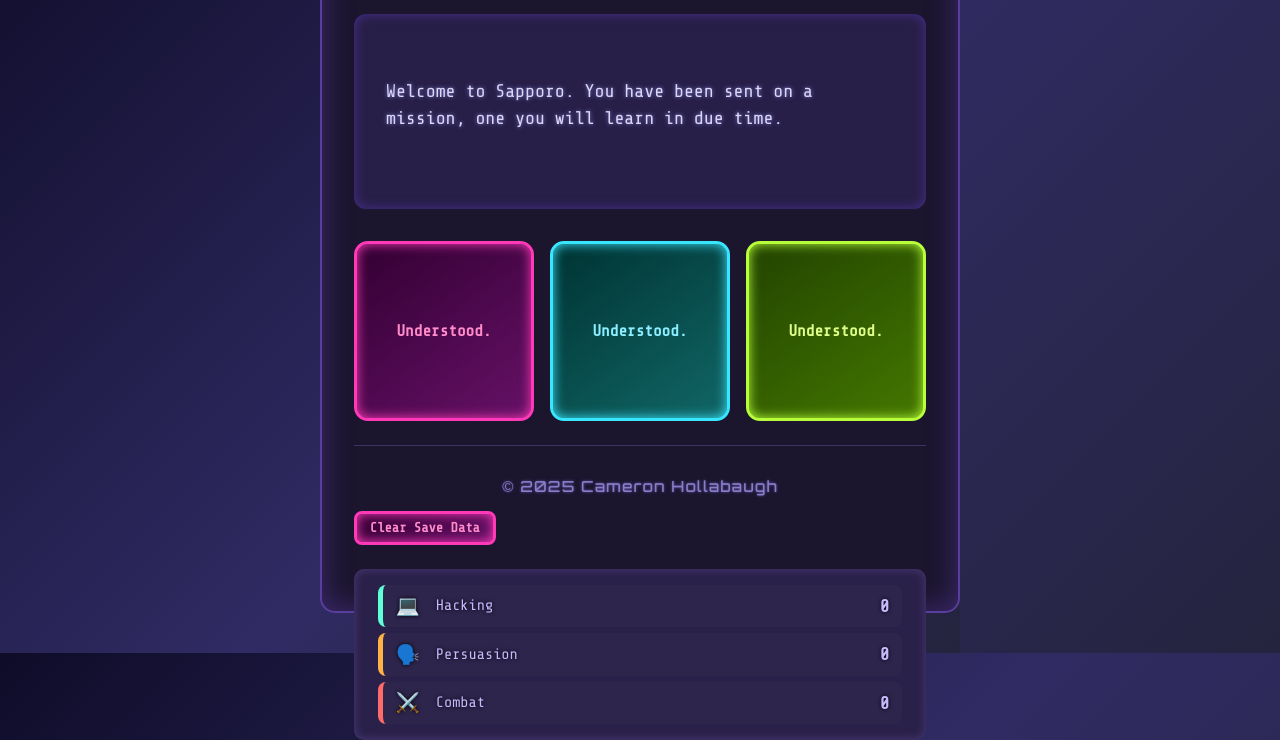
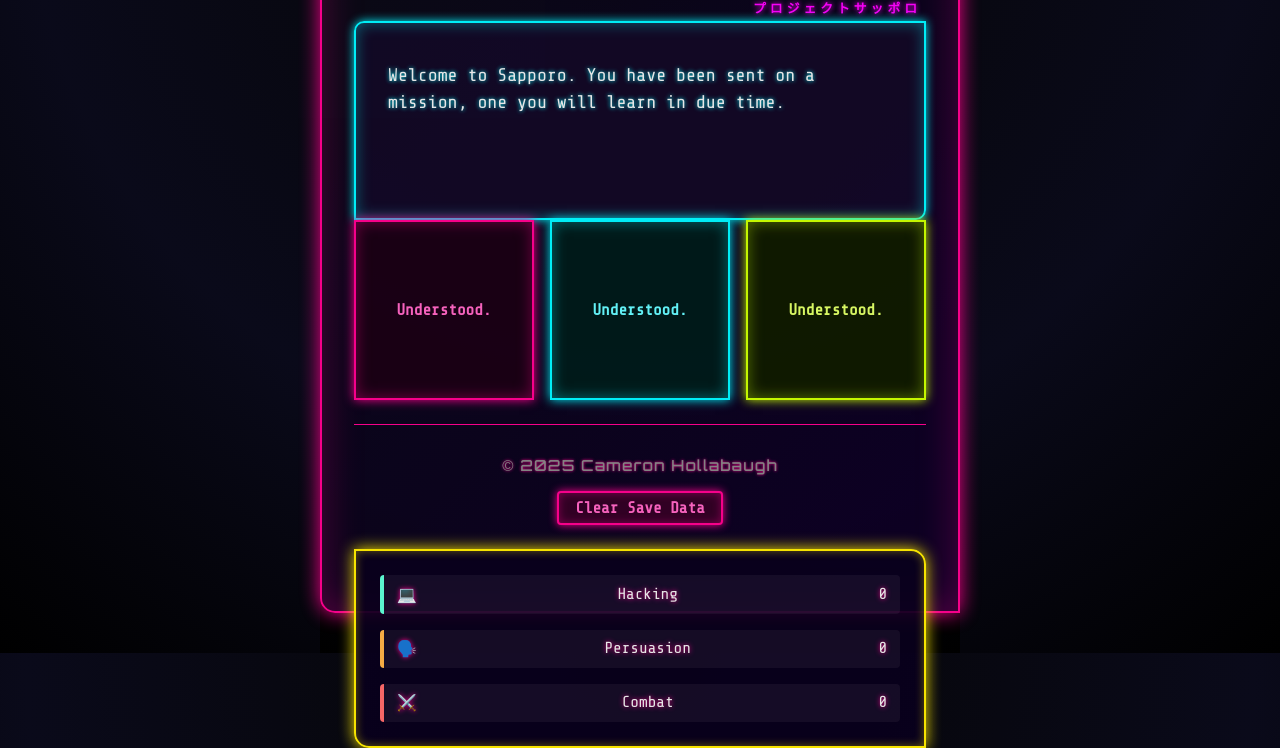
Before and after one commit to HollabaughC/Project-Sapporo, a plain HTML site: page index.html in a window 1280 px wide. Shown: the part 147-895 px from the top of the page. Drawn offline with nearby package versions, Linux system fonts and the light colour scheme.

Commit message:
Updated css

```diff
--- a/index.html
+++ b/index.html
@@ -32,7 +32,7 @@
 
     <footer>
       <p>© 2025 Cameron Hollabaugh</p>
-      <button id="clear-save" class="choice-btn neon-pink small-btn">Clear Save Data</button>
+      <button id="clear-save">Clear Save Data</button>
     </footer>
 
     <aside id="stats-box" class="stats-panel">
--- a/style.css
+++ b/style.css
@@ -1,52 +1,70 @@
-@import url('https://fonts.googleapis.com/css2?family=Orbitron:wght@500&family=Share+Tech+Mono&display=swap');
+@import url('https://fonts.googleapis.com/css2?family=Orbitron:wght@500;700&family=Share+Tech+Mono&display=swap');
 
 html, body {
   height: 100%;
   margin: 0;
-  background: linear-gradient(135deg, #0f0c29, #302b63, #24243e);
+  background: radial-gradient(circle at top, #050505 0%, #0a0a1a 60%, #000000 100%);
   font-family: 'Share Tech Mono', monospace;
-  color: #dcd6f7;
+  color: #f0f0f0;
   display: flex;
   justify-content: center;
   align-items: center;
   user-select: none;
 }
 
+@keyframes flicker {
+  0%, 100% { opacity: 1; }
+  50% { opacity: 0.96; }
+  52% { opacity: 1; }
+  55% { opacity: 0.94; }
+  57% { opacity: 1; }
+}
+
 .page-wrapper {
   width: 50vw;
-  max-width: 800px;
+  max-width: 900px;
   height: 90vh;
-  margin: auto;
+  background: linear-gradient(135deg, rgba(10,10,20,0.95), rgba(15,0,40,0.95));
+  border: 2px solid #ff0090;
+  border-radius: 0px 15px 0px 15px;
+  box-shadow:
+    0 0 20px #ff0090,
+    inset 0 0 40px rgba(255,0,144,0.3);
+  padding: 2rem;
+  box-sizing: border-box;
+  gap: 1.5rem;
   display: flex;
   flex-direction: column;
   justify-content: space-between;
-  background: #1b152e;
-  border: 2px solid #5a3e9f;
-  border-radius: 15px;
-  box-shadow: inset 0 0 30px #3f2a71;
-  padding: 2rem;
-  box-sizing: border-box;
-  gap: 1.5rem;
+  animation: flicker 4s infinite;
 }
 
 header {
   text-align: center;
-  user-select: none;
 }
-
 header h1 {
   font-family: 'Orbitron', sans-serif;
   font-weight: 700;
-  font-size: 2.8rem;
-  color: #ff59c6;
+  font-size: 3rem;
+  color: #ffec00;
   letter-spacing: 4px;
   text-transform: uppercase;
   text-shadow:
-    0 0 8px #ff59c6,
-    0 0 18px #e6349e;
+    0 0 8px #ffec00,
+    0 0 20px #ff00ff;
   margin: 0;
-  padding-bottom: 0.3rem;
-  border-bottom: 2px solid #e6349e;
+  padding-bottom: 0.4rem;
+  border-bottom: 3px solid #ff00ff;
+  position: relative;
+}
+header h1::after {
+  content: 'プロジェクトサッポロ';
+  position: absolute;
+  font-size: 0.8rem;
+  color: #ff00ff;
+  right: 5px;
+  bottom: -1.4rem;
+  text-shadow: 0 0 5px #ff00ff;
 }
 
 main {
@@ -55,43 +73,33 @@ main {
   flex-direction: column;
   gap: 2rem;
   position: relative;
-  z-index: 1;
 }
 
 #dialogue-box {
   min-height: 150px;
-  background: #271f48;
-  border-radius: 12px;
+  background: rgba(20, 10, 40, 0.85);
+  border: 2px solid #00f6ff;
+  border-radius: 10px 0 10px 0;
   padding: 1.4rem 2rem;
   box-shadow:
-    inset 0 0 12px #482e8d;
+    0 0 10px #00f6ff,
+    inset 0 0 15px rgba(0,246,255,0.4);
   display: flex;
   flex-direction: column;
   gap: 1rem;
-  color: #d8d2ff;
   font-size: 1.15rem;
   line-height: 1.5;
-  text-shadow: 0 0 4px #6f65ab;
+  text-shadow: 0 0 4px #00f6ff;
 }
 
 #character-name {
   font-weight: 700;
-  color: #ffd84c;
+  color: #ff0090;
   font-family: 'Orbitron', sans-serif;
   font-size: 1.35rem;
   text-transform: uppercase;
   letter-spacing: 2px;
-  user-select: none;
-  text-shadow:
-    0 0 5px #d8c24a;
-  min-height: 1.6rem;
-}
-
-#dialogue-text {
-  font-family: 'Share Tech Mono', monospace;
-  color: #dcd6f7;
-  text-shadow:
-    0 0 4px #7d7acc;
+  text-shadow: 0 0 5px #ff0090;
 }
 
 .button-container {
@@ -99,227 +107,124 @@ main {
   gap: 1rem;
   justify-content: space-between;
 }
-
 .choice-btn {
   flex: 1;
   aspect-ratio: 1 / 1;
-  border-radius: 14px;
+  border-radius: 0;
   font-weight: 700;
   font-size: 1rem;
-  text-align: center;
-  padding: 0.8rem 1.1rem;
   cursor: pointer;
   display: flex;
   justify-content: center;
   align-items: center;
   user-select: none;
-  white-space: normal;
-  word-break: break-word;
+  font-family: 'Share Tech Mono', monospace;
+  border: 2px solid;
   position: relative;
-  transition:
-    background-color 0.25s ease,
-    box-shadow 0.25s ease,
-    color 0.25s ease;
-  font-family: 'Share Tech Mono', monospace;
-  border: 3px solid transparent;
-  box-shadow: inset 0 0 6px transparent;
+  overflow: hidden;
+  transition: transform 0.2s ease, box-shadow 0.25s ease;
+}
+.choice-btn:hover:not(:disabled) {
+  transform: scale(1.05);
 }
 
 .choice-btn.neon-pink {
-  background: linear-gradient(145deg, #330033, #661166);
-  border-color: #ff39b8;
-  color: #ff8bcb;
-  box-shadow:
-    inset 0 0 12px #ff39b8;
+  background: #1a0015;
+  border-color: #ff0090;
+  color: #ff66c4;
+  box-shadow: 0 0 10px #ff0090, inset 0 0 15px rgba(255,0,144,0.4);
 }
-
-.choice-btn.neon-pink:hover:not(:disabled) {
-  background: linear-gradient(145deg, #661166, #ff39b8);
-  color: #fff0f8;
-  box-shadow:
-    0 0 15px #ff39b8,
-    inset 0 0 18px #ff67c8;
+.choice-btn.neon-pink:hover {
+  background: #330026;
+  box-shadow: 0 0 20px #ff0090, inset 0 0 20px #ff0090;
+  color: #fff;
 }
 
 .choice-btn.neon-cyan {
-  background: linear-gradient(145deg, #003333, #116666);
-  border-color: #39e6ff;
-  color: #8befff;
-  box-shadow:
-    inset 0 0 12px #39e6ff;
+  background: #001a1a;
+  border-color: #00f6ff;
+  color: #66faff;
+  box-shadow: 0 0 10px #00f6ff, inset 0 0 15px rgba(0,246,255,0.4);
 }
-
-.choice-btn.neon-cyan:hover:not(:disabled) {
-  background: linear-gradient(145deg, #116666, #39e6ff);
-  color: #e0ffff;
-  box-shadow:
-    0 0 15px #39e6ff,
-    inset 0 0 18px #67f0ff;
+.choice-btn.neon-cyan:hover {
+  background: #003333;
+  box-shadow: 0 0 20px #00f6ff, inset 0 0 20px #00f6ff;
+  color: #fff;
 }
 
 .choice-btn.neon-lime {
-  background: linear-gradient(145deg, #224400, #447700);
-  border-color: #b6ff39;
-  color: #dfff8b;
-  box-shadow:
-    inset 0 0 12px #b6ff39;
+  background: #101a00;
+  border-color: #ccff00;
+  color: #dfff66;
+  box-shadow: 0 0 10px #ccff00, inset 0 0 15px rgba(204,255,0,0.4);
 }
-
-.choice-btn.neon-lime:hover:not(:disabled) {
-  background: linear-gradient(145deg, #447700, #b6ff39);
-  color: #f7ffdd;
-  box-shadow:
-    0 0 15px #b6ff39,
-    inset 0 0 18px #d6ff67;
+.choice-btn.neon-lime:hover {
+  background: #224400;
+  box-shadow: 0 0 20px #ccff00, inset 0 0 20px #ccff00;
+  color: #fff;
 }
 
 .choice-btn:disabled {
   background: #1e1734;
-  color: #5f5a7a;
-  border-color: #372f5a;
-  cursor: not-allowed;
+  color: #555;
+  border-color: #333;
   box-shadow: none;
-}
-
-.choice-btn .affinity-requirement {
-  position: absolute;
-  bottom: 5px;
-  right: 8px;
-  font-size: 0.75rem;
-  color: #f58aff;
-  user-select: none;
-  font-weight: 700;
-  text-shadow: 0 0 5px #b361a9;
-  font-family: 'Orbitron', sans-serif;
 }
 
 footer {
   text-align: center;
-  user-select: none;
   font-family: 'Orbitron', sans-serif;
   font-weight: 400;
   font-size: 0.95rem;
-  color: #8a7cc8;
-  border-top: 1px solid #3e3266;
+  color: #888;
+  border-top: 1px solid #ff0090;
   padding: 1rem 0 0;
   letter-spacing: 1.2px;
-  text-shadow: 0 0 3px #5f57a7;
-}
-
-@media (max-width: 600px) {
-  .button-container {
-  display: flex;
-  gap: 1rem;
-  justify-content: center;
-}
-
-.choice-btn {
-  flex: 1;
-  aspect-ratio: 1 / 1;
-  min-width: 0;
-  visibility: visible;
-}
-}
-
-#stats-box {
-  background: #2a214a;
-  border-radius: 10px;
-  padding: 1rem 1.5rem;
-  box-shadow: inset 0 0 10px #4a3b78;
-  font-family: 'Share Tech Mono', monospace;
-  color: #c6baff;
-  font-size: 1rem;
-  text-shadow: 0 0 4px #786ec1;
-  display: flex;
-  flex-direction: column;
-  gap: 0.4rem;
-}
-
-main.game-layout {
-  display: flex;
-  gap: 2rem;
-  height: 100%;
-  width: 100%;
-}
-
-.story-section {
-  flex: 2;
-  display: flex;
-  flex-direction: column;
-  gap: 2rem;
+  text-shadow: 0 0 3px #ff0090;
 }
 
 .stats-panel {
   flex: 1;
-  background: #221c3b;
-  border-radius: 15px;
+  background: rgba(10, 0, 30, 0.9);
+  border: 2px solid #ffec00;
+  border-radius: 0 15px 0 15px;
   padding: 1.5rem;
-  box-shadow: inset 0 0 15px #392d64;
+  box-shadow: 0 0 15px #ffec00, inset 0 0 10px rgba(255,236,0,0.4);
   display: flex;
   flex-direction: column;
   gap: 1rem;
-  font-family: 'Share Tech Mono', monospace;
-  color: #eee;
-  min-width: 180px;
+}
+.stat-line {
+  display: flex;
+  justify-content: space-between;
+  padding: 0.6rem 0.8rem;
+  background: rgba(255,255,255,0.05);
+  border-left: 4px solid #ff0090;
+  border-radius: 4px;
+  text-shadow: 0 0 5px #ff0090;
 }
 
-.stat-line {
-  display: flex;
-  align-items: center;
-  justify-content: space-between;
-  gap: 0.5rem;
-  padding: 0.6rem 0.8rem;
-  border-left: 5px solid;
-  background: #2e254d;
-  border-radius: 8px;
-  font-size: 0.95rem;
-  text-shadow: 0 0 4px #000;
+#clear-save {
+  background: #330026;
+  color: #ff66c4;
+  border: 2px solid #ff0090;
+  font-family: 'Share Tech Mono', monospace;
+  font-weight: 700;
+  font-size: 1rem;
+  padding: 0.4rem 1rem;
+  border-radius: 4px;
+  cursor: pointer;
+  box-shadow:
+    0 0 8px #ff0090,
+    inset 0 0 10px rgba(255,0,144,0.4);
+  transition: background-color 0.3s ease, box-shadow 0.3s ease, color 0.3s ease;
+  user-select: none;
 }
 
-.stat-icon {
-  font-size: 1.2rem;
-  margin-right: 0.5rem;
+#clear-save:hover {
+  background: #ff0090;
+  color: #fff;
+  box-shadow:
+    0 0 16px #ff0090,
+    inset 0 0 15px #ff0090;
 }
-
-.stat-name {
-  flex: 1;
-}
-
-.stat-value {
-  font-weight: bold;
-  font-size: 1.1rem;
-}
-
-@media (max-width: 768px) {
-  main.game-layout {
-    flex-direction: column;
-  }
-
-  .stats-panel {
-    flex-direction: row;
-    flex-wrap: wrap;
-    justify-content: space-around;
-    gap: 1rem;
-  }
-
-  .stat-line {
-    width: 45%;
-    justify-content: flex-start;
-  }
-
-  .story-section {
-    width: 100%;
-  }
-}
-
-.small-btn {
-  padding: 0.4rem 0.8rem;
-  font-size: 0.85rem;
-  aspect-ratio: auto;
-  width: auto;
-  min-height: auto;
-  border-radius: 8px;
-}
-.small-btn:hover {
-  transform: scale(1.05);
-}
```
